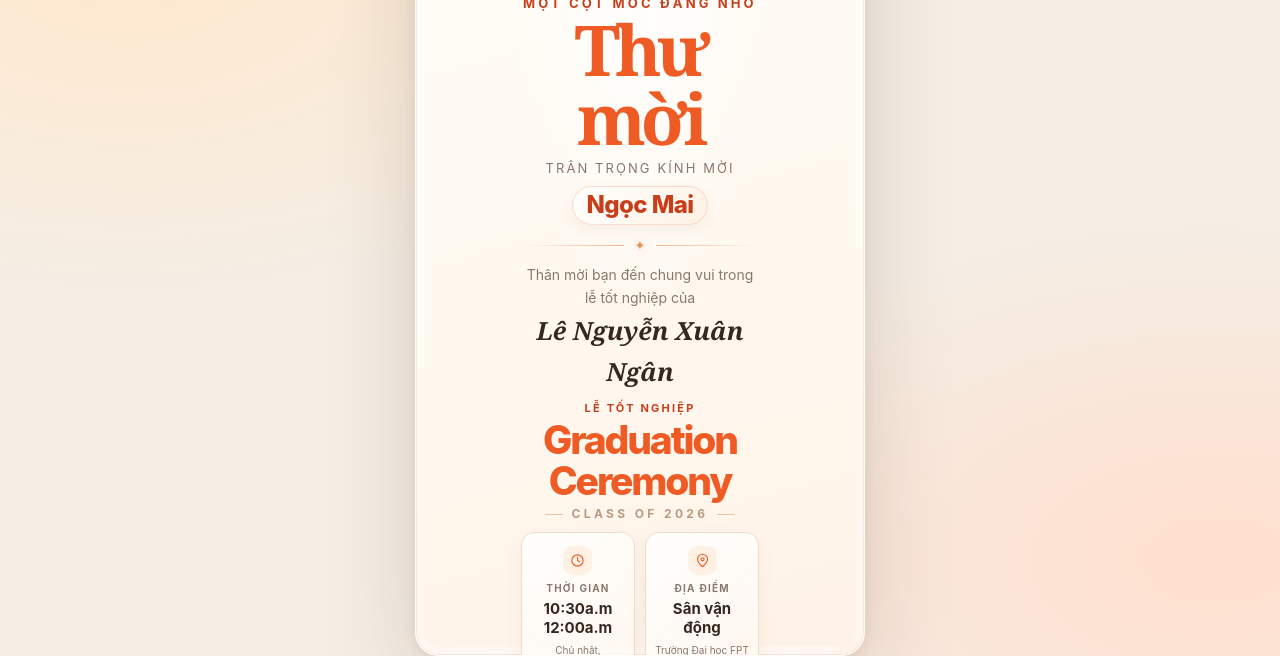
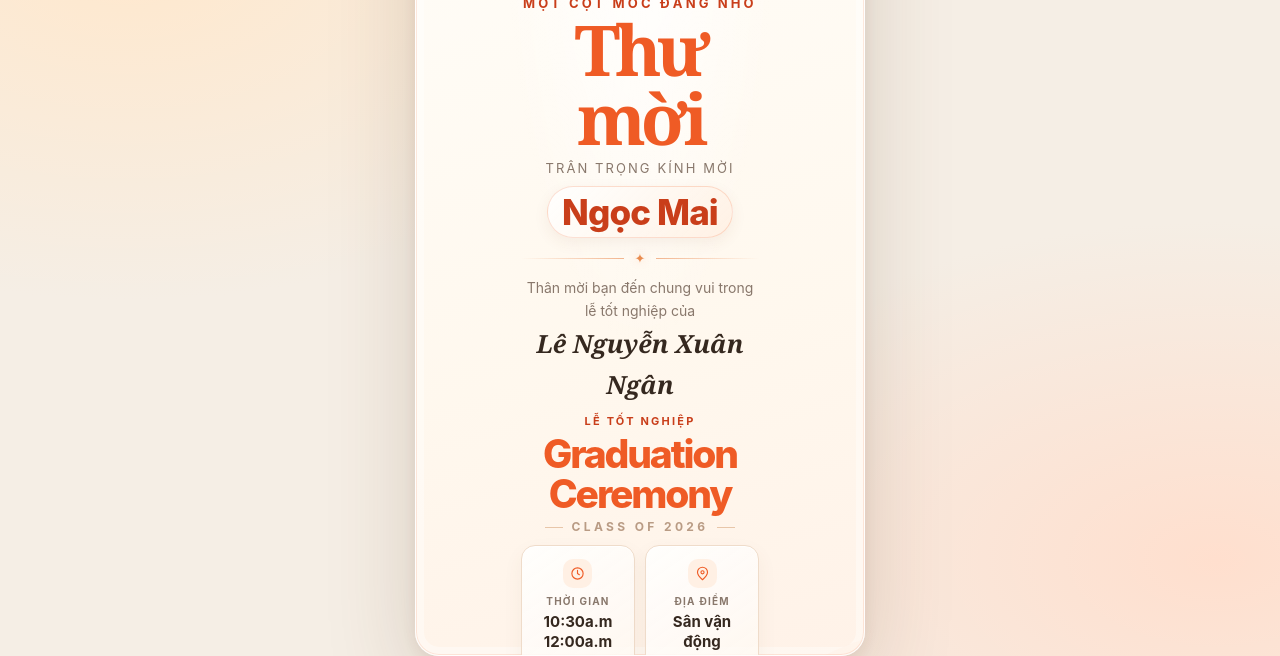
Before and after one commit to NganLe113/Thu-moi, a plain HTML site: page index.html in a window 1280 px wide. Shown: the part 144-800 px from the top of the page. Drawn offline with Linux system fonts and the light colour scheme.

Commit message:
Cập nhật thư mời

```diff
--- a/index.html
+++ b/index.html
@@ -125,7 +125,7 @@
         background: linear-gradient(135deg, rgb(255 255 255 / 92%), rgb(255 239 225 / 82%));
         box-shadow: 0 5px 15px rgb(124 73 36 / 7%);
         color: var(--orange-dark);
-        font-size: clamp(18px, 5.3vw, 24px);
+        font-size: clamp(18px, 5.3vw, 35px);
         font-weight: 850;
         letter-spacing: -.025em;
         line-height: 1.2;
```
